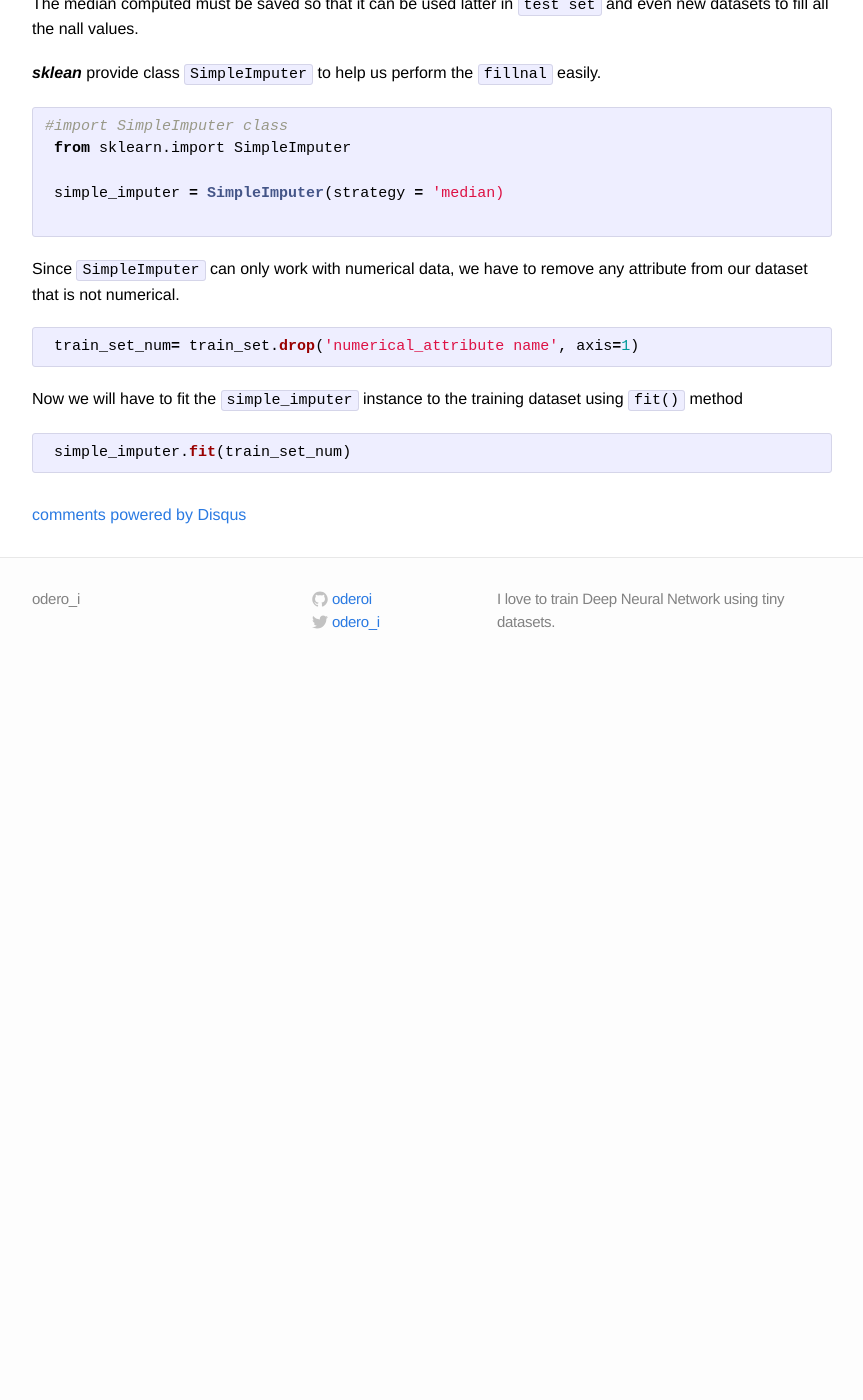
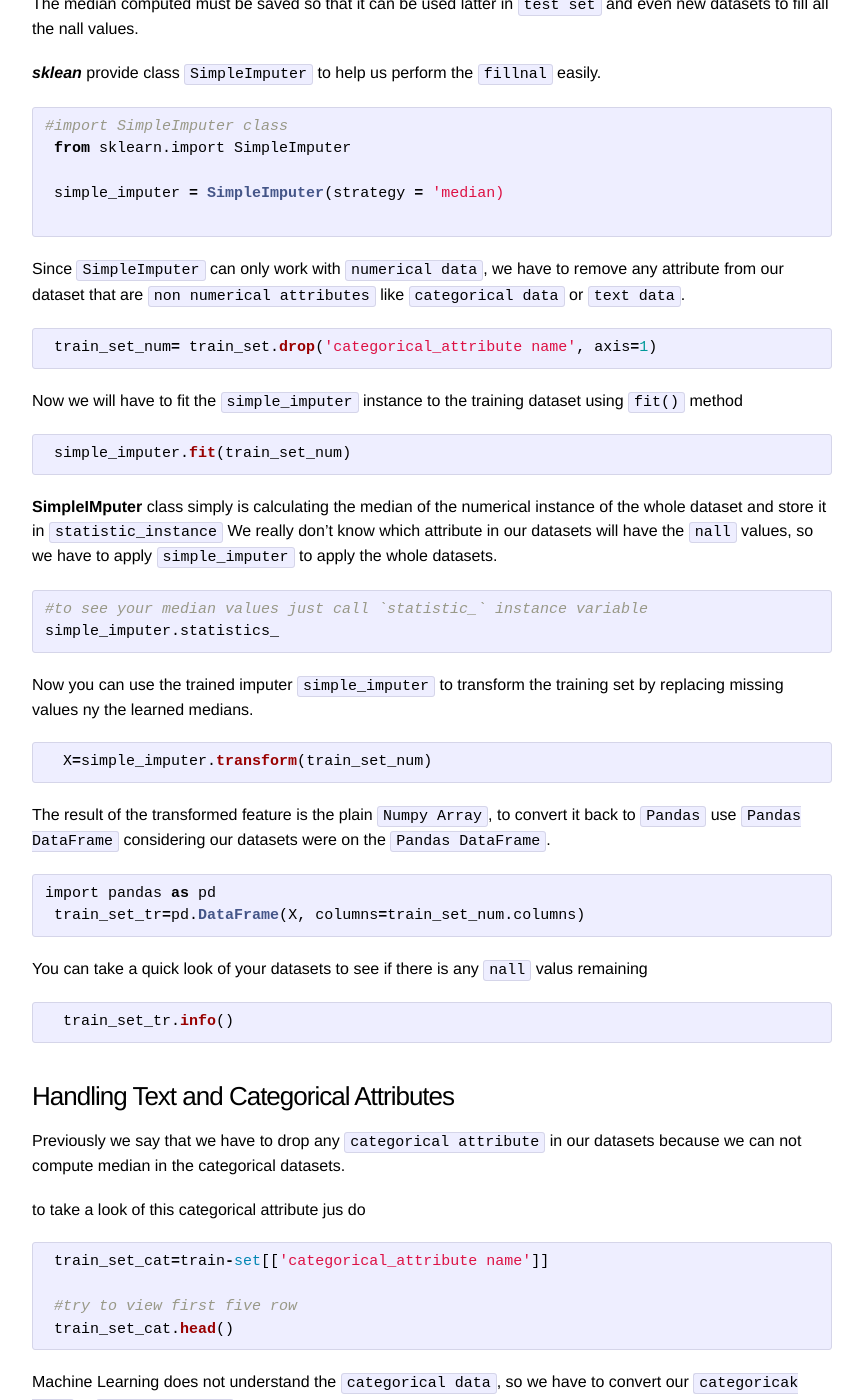
Before and after one commit to oderoi/oderoi.github.io, a Jekyll site: the page built from _posts/2023-08-03-Prepare the Data for Machine Learning Algorithms.markdown, in a window 1280 px wide and 1400 px high, scrolled down 1088 px. Shown: the whole window, without its empty margins (208-1071 px from the left). Built offline with Jekyll 4.4.1, drawn with Linux system fonts in a browser that asks for light colours; comment, search, counter and statistics services are not loaded; before the commit the page ends 1766 px from its top, so only the background shows below that; some of the changed text lies outside the part shown.

Commit message:
Update 2023-08-03-Prepare the Data for Machine Learning Algorithms.markdown

````diff
--- a/_posts/2023-08-03-Prepare the Data for Machine Learning Algorithms.markdown
+++ b/_posts/2023-08-03-Prepare the Data for Machine Learning Algorithms.markdown
@@ -61,10 +61,10 @@ The median computed must be saved so that it can be used latter in `test set` an
  simple_imputer = SimpleImputer(strategy = 'median)
 
 ```
-Since `SimpleImputer` can only work with numerical data, we have to remove any attribute from our dataset that is not numerical.
+Since `SimpleImputer` can only work with `numerical data`, we have to remove any attribute from our dataset that are `non numerical attributes` like `categorical data` or `text data`.
 
 ```python
- train_set_num= train_set.drop('numerical_attribute name', axis=1)
+ train_set_num= train_set.drop('categorical_attribute name', axis=1)
 ```
 
 Now we will have to fit the `simple_imputer` instance to the training dataset using `fit()` method
@@ -72,3 +72,54 @@ Now we will have to fit the `simple_imputer` instance to the training dataset us
 ```python
  simple_imputer.fit(train_set_num)
 ```
+**SimpleIMputer** class simply is calculating the median of the numerical instance of the whole dataset and store it in `statistic_instance`
+We really don't know which attribute in our datasets will have the `nall` values, so we have to apply `simple_imputer` to apply the whole datasets.
+
+```python
+#to see your median values just call `statistic_` instance variable
+simple_imputer.statistics_
+```
+Now you can use the trained imputer `simple_imputer` to transform the training set by replacing missing values ny the learned medians.
+
+```python
+  X=simple_imputer.transform(train_set_num)
+```
+
+The result of the transformed feature is the plain `Numpy Array`, to convert it back to `Pandas` use `Pandas DataFrame` considering our datasets were on the `Pandas DataFrame`.
+
+```python
+import pandas as pd
+ train_set_tr=pd.DataFrame(X, columns=train_set_num.columns)
+```
+
+You can take a quick look of your datasets to see if there is any `nall` valus remaining
+
+```python
+  train_set_tr.info()
+```
+
+### Handling Text and Categorical Attributes
+Previously we say that we have to drop any `categorical attribute` in our datasets because we can not compute median in the categorical datasets.
+
+to take a look of this categorical attribute jus do
+```python
+ train_set_cat=train-set[['categorical_attribute name']]
+
+ #try to view first five row
+ train_set_cat.head()
+```
+
+Machine Learning does not understand the `categorical data`, so we have to convert our `categoricak data` to `numerical data`.
+
+Using class `OrdinalEncoder`from the `sklean.preprocessing` we can accoplish that.
+```python
+ from sklearn.preprocessing import OrdinalEncoder
+
+ #define the instance of the class
+ ordinal_encoder = OrdinalEncoder()
+
+ #encode the categorical data by fit_transform the ordinal_encoder in our train_set_cat data
+ train_set_cat_encoded = ordinal_encoder.fit_transform(train_set_cat)
+```
+
+**fit_transform** it first use `fit` to analyse `train_set_cat` and convert all the `categorical data` to `numerical data` and then `transform` do apply the learned new `numerical data` to our `train_set_cat` data.
````
